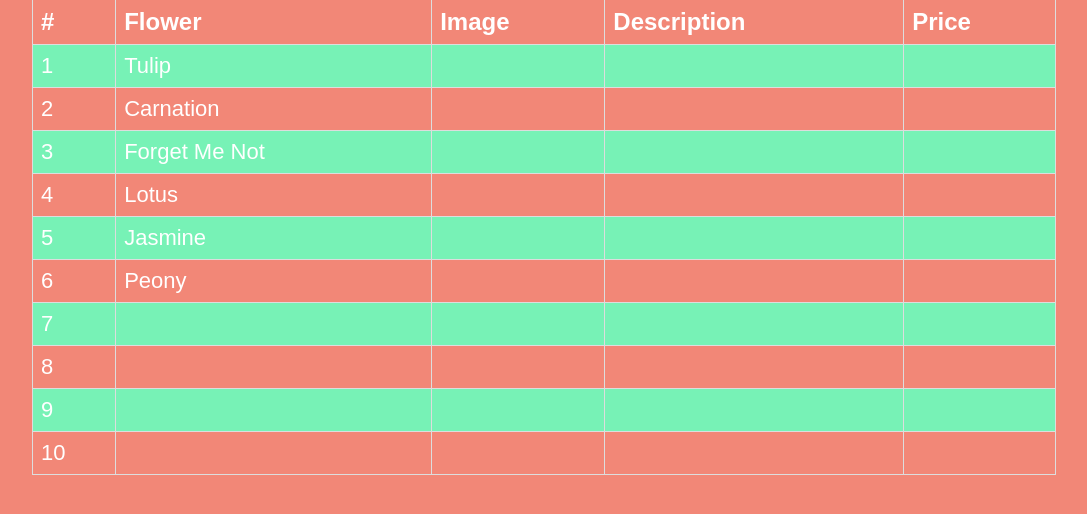
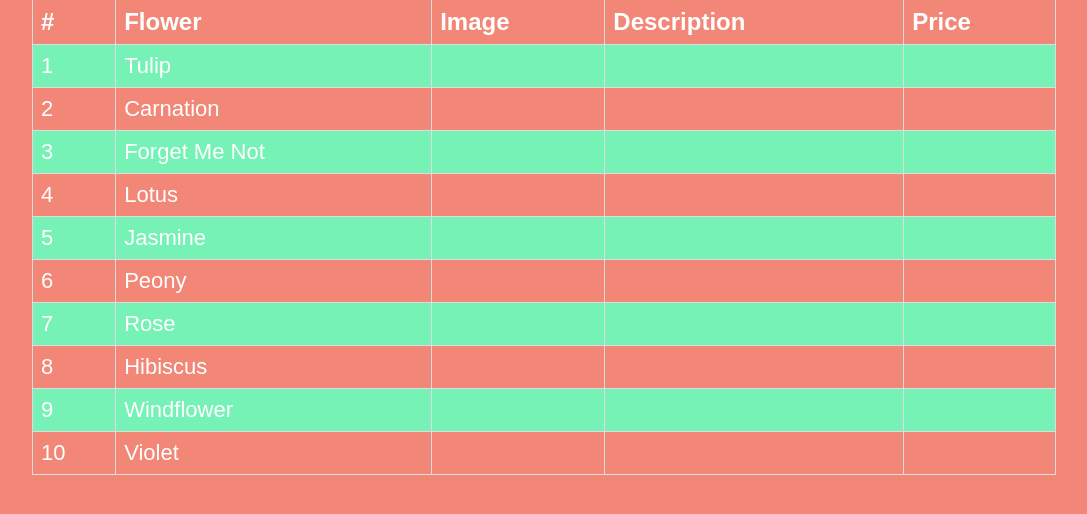
Before and after one commit to ovalenzu20/INF124PA1, a PHP site: page /flowers.html in a window 1280 px wide. Shown: the part 151-665 px from the top of the page, without its empty margins (96-1183 px from the left). Run offline with PHP 8.4, Linux system fonts and the light colour scheme.

Commit message:
added flowers 7-10 images

```diff
--- a/flowers.html
+++ b/flowers.html
@@ -105,7 +105,7 @@
                             </tr>
                         <tr>
                                 <td>7</td>
-                                <td></td>
+                                <td>Rose</td>
                                 <td></td>
                                 <td></td>
                                 <td></td>
@@ -113,14 +113,14 @@
 
                         <tr>
                                 <td>8</td>
-                                <td></td>
+                                <td>Hibiscus</td>
                                 <td></td>
                                 <td></td>
                                 <td></td>
                             </tr>
                         <tr>
                                 <td>9</td>
-                                <td></td>
+                                <td>Windflower</td>
                                 <td></td>
                                 <td></td>
                                 <td></td>
@@ -128,7 +128,7 @@
 
                         <tr>
                                 <td>10</td>
-                                <td></td>
+                                <td>Violet</td>
                                 <td></td>
                                 <td></td>
                                 <td></td>
--- a/index.css
+++ b/index.css
@@ -43,7 +43,7 @@ img {
   font-size: 40px;
   width: 100%;
   text-align: left;
-  margin-left: 520px;
+  margin-left: 33%;
   color: white;
 }
 #aboutText {
@@ -52,7 +52,7 @@ img {
   width: 100%;
   text-align: left;
   margin-top: 40px;
-  margin-left: 520px;
+  margin-left: 33%;
   color: white;
 }
 
```
Also changed, not shown: imgs/hibiscus.jpg (added), imgs/rose.jpg (added), imgs/violet.jpg (added), imgs/windflower.jpg (added).
